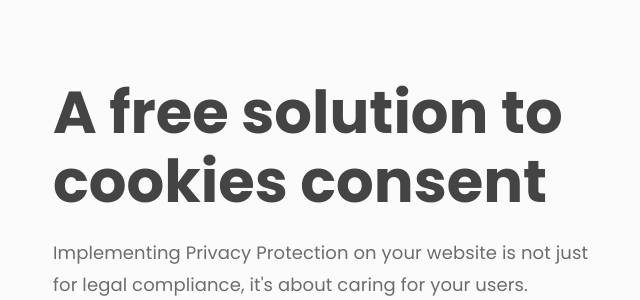
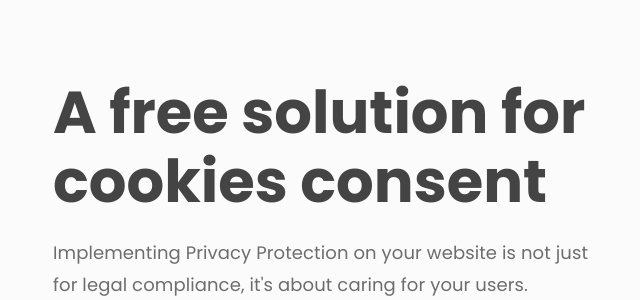
Before and after one commit to polyfen/polycookiessite, a PHP site: page / in a window 1280 px wide. Shown: the part 152-452 px from the top of the page, without its empty margins (7-647 px from the left). Run offline with PHP 8.4, Linux system fonts and the light colour scheme; some libraries are stand-ins or nearby versions.

Commit message:
Update index.php

```diff
--- a/index.php
+++ b/index.php
@@ -33,7 +33,7 @@
     <div>
 
       <section id="hero-cover">
-        <h1>A free solution to cookies consent</h1>
+        <h1>A free solution for cookies consent</h1>
         <p>Implementing Privacy Protection on your website is not just for legal compliance, it's about caring for your users.</p>
         <a href="https://github.com/polyfen/polycookiesapp/archive/refs/heads/main.zip" target="_blank"><button><i class="fa-solid fa-cloud-arrow-down"></i> Download</button></a>
         <a href="#tutorial" style="display: none;"><button><i class="fa-solid fa-book"></i> Watch Turorial</button></a>
```
